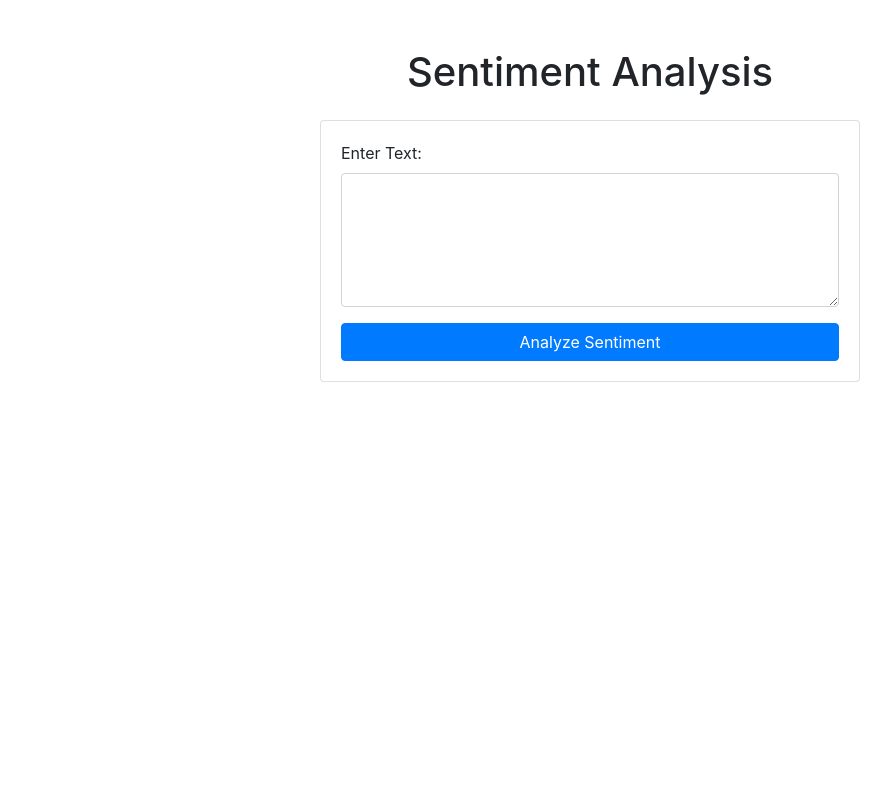
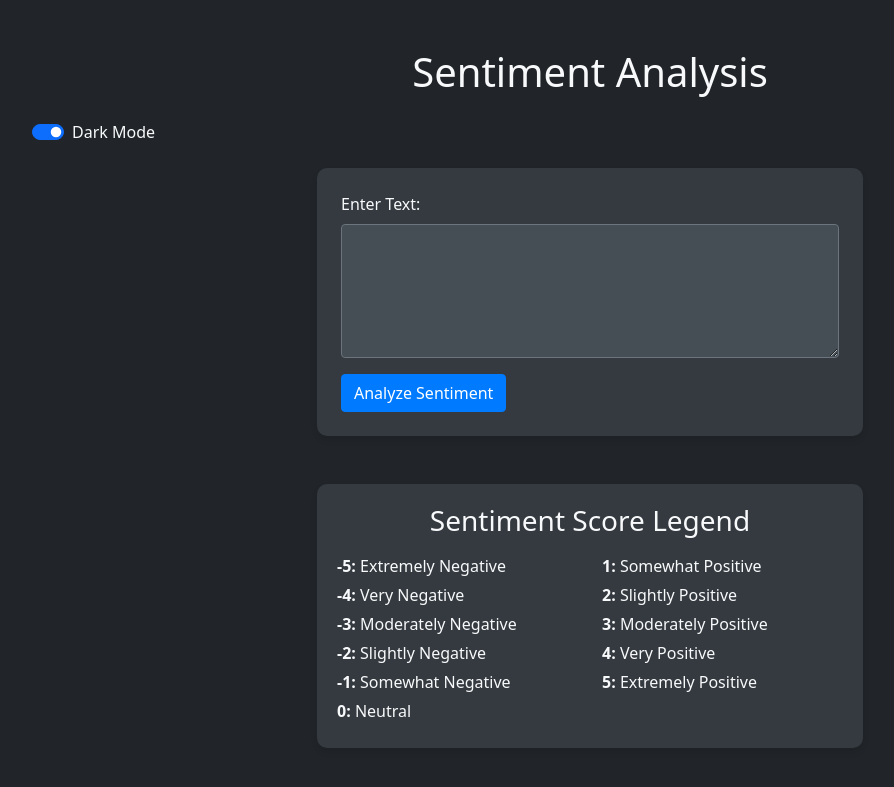
Before and after one commit to siinghd/sentiment-analysis, a Django app: page / in a window 1280 px wide. Shown: the top 787 px of the page, without its empty margins (50-944 px from the left). Run offline with Django 5.2, Linux system fonts and the light colour scheme; some libraries are stand-ins or nearby versions.

Commit message:
feat: improved messages

```diff
--- a/templates/index.html
+++ b/templates/index.html
@@ -6,20 +6,102 @@
     <title>Sentiment Analysis</title>
     <link
       rel="stylesheet"
-      href="https://maxcdn.bootstrapcdn.com/bootstrap/4.5.2/css/bootstrap.min.css"
+      href="https://cdnjs.cloudflare.com/ajax/libs/bootstrap/5.0.2/css/bootstrap.min.css"
     />
-    <script src="https://cdnjs.cloudflare.com/ajax/libs/showdown/1.9.1/showdown.min.js"></script>
+    <style>
+      body {
+        background-color: #f8f9fa;
+        color: #212529;
+      }
+      .card {
+        border: none;
+        border-radius: 10px;
+        box-shadow: 0 4px 6px rgba(0, 0, 0, 0.1);
+      }
+      .btn-primary {
+        background-color: #007bff;
+        border-color: #007bff;
+        transition: background-color 0.3s ease;
+      }
+      .btn-primary:hover {
+        background-color: #0056b3;
+        border-color: #0056b3;
+      }
+      .form-control:focus {
+        border-color: #007bff;
+        box-shadow: 0 0 0 0.25rem rgba(0, 123, 255, 0.25);
+      }
+      .result-card {
+        background-color: #ffffff;
+        border-radius: 10px;
+        box-shadow: 0 4px 6px rgba(0, 0, 0, 0.1);
+        padding: 20px;
+      }
+      .legend-card {
+        background-color: #f1f1f1;
+        border-radius: 10px;
+        box-shadow: 0 4px 6px rgba(0, 0, 0, 0.1);
+        padding: 20px;
+      }
+      .legend-label {
+        font-weight: bold;
+      }
+      .legend-item {
+        margin-bottom: 5px;
+      }
+      .dark-mode {
+        background-color: #212529;
+        color: #f8f9fa;
+      }
+      .dark-mode .card {
+        background-color: #343a40;
+        color: #f8f9fa;
+      }
+      .dark-mode .result-card {
+        background-color: #343a40;
+        color: #f8f9fa;
+      }
+      .dark-mode .legend-card {
+        background-color: #343a40;
+        color: #f8f9fa;
+      }
+      .dark-mode .form-control {
+        background-color: #454d55;
+        color: #f8f9fa;
+        border-color: #6c757d;
+      }
+      .dark-mode .form-control:focus {
+        border-color: #007bff;
+        box-shadow: 0 0 0 0.25rem rgba(0, 123, 255, 0.25);
+      }
+      .dark-mode .btn-primary {
+        background-color: #007bff;
+        border-color: #007bff;
+      }
+      .dark-mode .btn-primary:hover {
+        background-color: #0056b3;
+        border-color: #0056b3;
+      }
+    </style>
   </head>
-  <body>
-    <div class="container mt-5">
-      <h1 class="text-center">Sentiment Analysis</h1>
-      <div class="row mt-4">
-        <div class="col-md-6 offset-md-3">
-          <div class="card">
-            <div class="card-body">
+  <body class="dark-mode">
+    <div class="container my-5">
+      <h1 class="text-center mb-4">Sentiment Analysis</h1>
+      <div class="form-check form-switch mb-4">
+        <input
+          class="form-check-input"
+          type="checkbox"
+          id="darkModeToggle"
+          checked
+        />
+        <label class="form-check-label" for="darkModeToggle">Dark Mode</label>
+      </div>
+      <div class="row justify-content-center">
+        <div class="col-lg-6">
+          <div class="card p-4">
             <form id="sentiment-form">
-                <div class="form-group">
-                  <label for="text-input">Enter Text:</label>
+              <div class="mb-3">
+                <label for="text-input" class="form-label">Enter Text:</label>
                 <textarea
                   class="form-control"
                   id="text-input"
@@ -42,16 +124,64 @@
                 ></span>
               </button>
             </form>
-              <div id="result-container" class="mt-4" style="display: none">
-                <h5>Sentiment Analysis Result:</h5>
-                <div id="result" class="card p-3"></div>
+          </div>
+        </div>
+      </div>
+      <div class="row justify-content-center mt-4">
+        <div class="col-lg-8">
+          <div id="result-container" style="display: none">
+            <h2 class="text-center mb-4">Sentiment Analysis Result</h2>
+            <div id="result" class="result-card"></div>
+          </div>
+        </div>
+      </div>
+      <div class="row justify-content-center mt-4">
+        <div class="col-lg-6">
+          <div class="legend-card">
+            <h3 class="text-center mb-3">Sentiment Score Legend</h3>
+            <div class="row">
+              <div class="col-md-6">
+                <div class="legend-item">
+                  <span class="legend-label">-5:</span> Extremely Negative
+                </div>
+                <div class="legend-item">
+                  <span class="legend-label">-4:</span> Very Negative
+                </div>
+                <div class="legend-item">
+                  <span class="legend-label">-3:</span> Moderately Negative
+                </div>
+                <div class="legend-item">
+                  <span class="legend-label">-2:</span> Slightly Negative
+                </div>
+                <div class="legend-item">
+                  <span class="legend-label">-1:</span> Somewhat Negative
+                </div>
+                <div class="legend-item">
+                  <span class="legend-label">0:</span> Neutral
+                </div>
+              </div>
+              <div class="col-md-6">
+                <div class="legend-item">
+                  <span class="legend-label">1:</span> Somewhat Positive
+                </div>
+                <div class="legend-item">
+                  <span class="legend-label">2:</span> Slightly Positive
+                </div>
+                <div class="legend-item">
+                  <span class="legend-label">3:</span> Moderately Positive
+                </div>
+                <div class="legend-item">
+                  <span class="legend-label">4:</span> Very Positive
+                </div>
+                <div class="legend-item">
+                  <span class="legend-label">5:</span> Extremely Positive
                 </div>
               </div>
             </div>
           </div>
         </div>
       </div>
-
+    </div>
     <script>
       document.addEventListener('DOMContentLoaded', function () {
         const sentimentForm = document.getElementById('sentiment-form');
@@ -60,12 +190,11 @@
         const analyzeBtn = document.getElementById('analyze-btn');
         const analyzeText = document.getElementById('analyze-text');
         const loadingSpinner = document.getElementById('loading-spinner');
-        const converter = new showdown.Converter();
+        const darkModeToggle = document.getElementById('darkModeToggle');
 
         sentimentForm.addEventListener('submit', async function (event) {
           event.preventDefault();
           const text = document.getElementById('text-input').value;
-
           analyzeBtn.disabled = true;
           analyzeText.style.display = 'none';
           loadingSpinner.style.display = 'inline-block';
@@ -78,24 +207,29 @@
               },
               body: JSON.stringify({ text: text }),
             });
+
             if (!response.ok) {
-              alert(response.statusText);
-              return;
+              throw new Error('Error: ' + response.status);
             }
+
             const data = await response.json();
-            const markdown = data.sentiment;
-            const html = converter.makeHtml(markdown);
-            resultDiv.innerHTML = html;
+            resultDiv.innerHTML = data.sentiment;
             resultContainer.style.display = 'block';
           } catch (error) {
-            console.error(error);
-            alert('An error occurred while analyzing sentiment.');
+            console.error('Error:', error);
+            alert(
+              'An error occurred while analyzing sentiment. Please try again later.'
+            );
           } finally {
             analyzeBtn.disabled = false;
             analyzeText.style.display = 'inline';
             loadingSpinner.style.display = 'none';
           }
         });
+
+        darkModeToggle.addEventListener('change', function () {
+          document.body.classList.toggle('dark-mode');
+        });
       });
     </script>
   </body>
```
Also changed, not shown: api/views.py (+57 -40 lines). Lines whose indentation alone changed are shown as unchanged.
